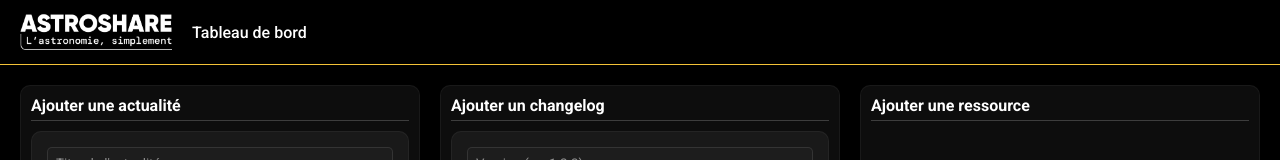
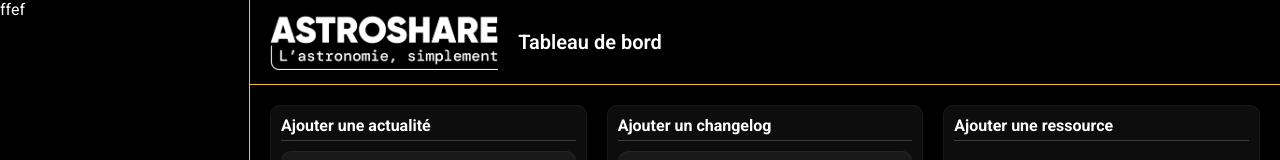
Before and after one commit to EloxFire/astroshare-manager, a React (Vite) app: page / in a window 1280 px wide. Shown: the top 160 px of the page. Built offline with nearby package versions, Linux system fonts and the light colour scheme; no server answers; a web font is replaced by a local one.

Commit message:
Added deploy script

```diff
--- a/src/App.tsx
+++ b/src/App.tsx
@@ -8,12 +8,17 @@ function App() {
 
   return (
     <div id='app'>
+      {/* SIDEBAR */}
+      <aside className="sidebar">ffef</aside>
+      {/* MAIN CONTENT */}
+      <main className="main-content">
         <BrowserRouter>
           <Navbar />
           <Routes>
             <Route index path={routes.home.path} element={<Home />}/>
           </Routes>
         </BrowserRouter>
+      </main>
     </div>
   )
 }
--- a/src/components/Navbar.tsx
+++ b/src/components/Navbar.tsx
@@ -4,26 +4,23 @@ import { routes } from '../helpers/routes'
 
 
 export const Navbar = () => {
+
+
+  // Get router route title for current path
+  const getCurrentRouteTitle = () => {
+    const currentPath = window.location.pathname;
+    const currentRoute = Object.values(routes).find(route => route.path === currentPath);
+    return currentRoute ? currentRoute.label : '';
+  };
+
+  const currentRouteTitle = getCurrentRouteTitle();
+
   return (
     <header className="navbar">
       <Link to="/" className="navbar__logo" aria-label="Retour à l'accueil">
         <img src="/images/logos/logo_white.png" alt="Logo d'Astroshare" />
       </Link>
-      <nav className="navbar__menu" aria-label="Navigation principale">
-        {Object.values(routes).map((item: { path: string; label: string }) => (
-          <NavLink
-            key={item.path}
-            to={item.path}
-            className={({isActive}) =>
-              ['navbar__link', isActive ? 'navbar__link--active' : undefined]
-                .filter(Boolean)
-                .join(' ')
-            }
-          >
-            {item.label}
-          </NavLink>
-        ))}
-      </nav>
+      <p className="navbar__current-route">{currentRouteTitle}</p>
     </header>
   )
 }
--- a/src/styles/components/navbar.scss
+++ b/src/styles/components/navbar.scss
@@ -2,7 +2,6 @@
 
 .navbar {
   display: flex;
-  flex-direction: row;
   align-items: center;
   gap: 20px;
 
@@ -12,9 +11,15 @@
   padding: 10px 20px;
 
 
+  &__current-route{
+    font-size: 1.25rem;
+    font-weight: 600;
+  }
+
+
   &__logo{
     img{
-      height: 40px;
+      height: 60px;
     }
   }
 
--- a/src/styles/global.scss
+++ b/src/styles/global.scss
@@ -19,5 +19,15 @@ body {
 
 #app {
   display: flex;
-  flex-direction: column;
+
+  .sidebar {
+    width: 250px;
+    border-right: 1px solid rgba($accent, 1);
+  }
+
+  .main-content {
+    flex: 1;
+    display: flex;
+    flex-direction: column;
+  }
 }
```
Lines whose indentation alone changed are shown as unchanged.
